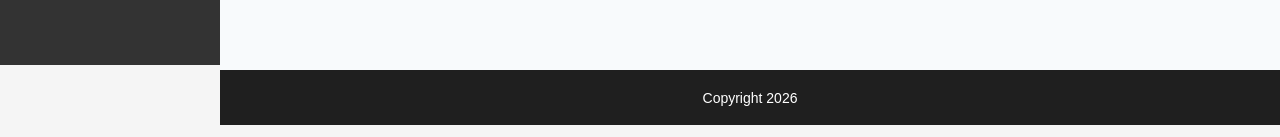
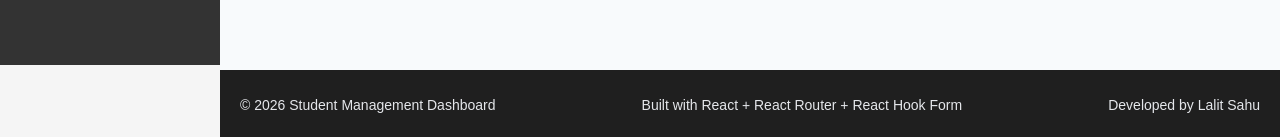
Before and after one commit to lalit-sahu-iphtech/Student-Dashboard, a React (Vite) app in the folder Student-Dashboard/: page /dashboard in a window 1280 px wide. Both pictures are taken after typing "Sample", "name@example.com", "Sample123" into the empty fields and a click on the button "Login". Shown: the part 735-872 px from the top of the page. Built offline with nearby package versions, Linux system fonts and the light colour scheme; no server answers.

Commit message:
update footer

```diff
--- a/Student-Dashboard/src/components/Footer.jsx
+++ b/Student-Dashboard/src/components/Footer.jsx
@@ -1,7 +1,13 @@
-export default function Footer(){
-    return(
-        <footer>
-            <p> Copyright 2026</p>
-        </footer>
-    )
+export default function Footer() {
+  return (
+    <footer className="footer">
+      <div className="footer-content">
+        <p>© 2026 Student Management Dashboard</p>
+
+        <p>Built with React + React Router + React Hook Form</p>
+
+        <p>Developed by Lalit Sahu</p>
+      </div>
+    </footer>
+  );
 }
--- a/Student-Dashboard/src/index.css
+++ b/Student-Dashboard/src/index.css
@@ -13,163 +13,114 @@ body {
       LOGIN PAGE
 ===================== */
 
+.login-container {
+  height: 100vh;
 
-.login-container{
+  display: flex;
 
-  height:100vh;
+  justify-content: center;
 
-  display:flex;
+  align-items: center;
 
-  justify-content:center;
-
-  align-items:center;
-
-  background:#f1f5f9;
-
+  background: #f1f5f9;
 }
-
-
 
 /* Login Card */
 
-  .login-card{
+.login-card {
+  width: 380px;
 
+  background: white;
 
-  width:380px;
+  padding: 35px;
 
-  background:white;
+  border-radius: 15px;
 
-  padding:35px;
+  box-shadow: 0 10px 30px rgba(0, 0, 0, 0.12);
 
-  border-radius:15px;
-
-  box-shadow:0 10px 30px rgba(0,0,0,0.12);
-
-  text-align:center;
-
+  text-align: center;
 }
-
-
 
 /* Heading */
 
+.login-card h1 {
+  font-size: 28px;
 
-  .login-card h1{
+  margin-bottom: 10px;
 
-  font-size:28px;
-
-  margin-bottom:10px;
-
-  color:#1f2937;
-
+  color: #1f2937;
 }
 
+.login-card h2 {
+  font-size: 22px;
 
-  .login-card h2{
+  margin-bottom: 25px;
 
-  font-size:22px;
-
-  margin-bottom:25px;
-
-  color:#2563eb;
-
+  color: #2563eb;
 }
-
-
 
 /* Inputs */
 
+.login-card input {
+  width: 100%;
 
-  .login-card input{
+  height: 45px;
 
+  margin-bottom: 15px;
 
-  width:100%;
+  padding: 0 15px;
 
-  height:45px;
+  border: 1px solid #d1d5db;
 
-  margin-bottom:15px;
+  border-radius: 8px;
 
-  padding:0 15px;
+  font-size: 15px;
 
-  border:1px solid #d1d5db;
-
-  border-radius:8px;
-
-  font-size:15px;
-
-  outline:none;
-
-
+  outline: none;
 }
 
+.login-card input:focus {
+  border-color: #2563eb;
 
-
-  .login-card input:focus{
-
-  border-color:#2563eb;
-
-  box-shadow:0 0 5px rgba(37,99,235,0.3);
-
+  box-shadow: 0 0 5px rgba(37, 99, 235, 0.3);
 }
-
-
 
 /* Login Button */
 
+.login-card button {
+  width: 100%;
 
-  .login-card button{
+  height: 45px;
 
+  background: #2563eb;
 
-  width:100%;
+  color: white;
 
-  height:45px;
+  border: none;
 
-  background:#2563eb;
+  border-radius: 8px;
 
-  color:white;
+  font-size: 16px;
 
-  border:none;
+  font-weight: 600;
 
-  border-radius:8px;
+  cursor: pointer;
 
-  font-size:16px;
-
-  font-weight:600;
-
-  cursor:pointer;
-
-  transition:.3s;
-
-
+  transition: 0.3s;
 }
 
-
-
-  .login-card button:hover{
-
-
-  background:#1d4ed8;
-
-
+.login-card button:hover {
+  background: #1d4ed8;
 }
-
-
 
 /* Responsive */
 
+@media (max-width: 500px) {
+  .login-card {
+    width: 90%;
 
-  @media(max-width:500px){
-
-
-  .login-card{
-
-  width:90%;
-
-  padding:25px;
-
+    padding: 25px;
   }
-
-
 }
 
 /* header {
@@ -292,35 +243,27 @@ aside h3 {
 
   color: #2563eb;
 }
-.nav-search input{
+.nav-search input {
+  width: 350px;
 
+  height: 38px;
 
-  width:350px;
+  padding: 0 15px;
 
-  height:38px;
+  border: 1px solid #ddd;
 
-  padding:0 15px;
+  border-radius: 20px;
 
-  border:1px solid #ddd;
+  font-size: 14px;
 
-  border-radius:20px;
-
-  font-size:14px;
-
-  outline:none;
-
+  outline: none;
 }
 
+.nav-search input:focus {
+  border-color: #2563eb;
 
-
-  .nav-search input:focus{
-
-  border-color:#2563eb;
-
-  box-shadow:0 0 5px rgba(37,99,235,.3);
-
+  box-shadow: 0 0 5px rgba(37, 99, 235, 0.3);
 }
-
 
 /* Right Side */
 
@@ -467,36 +410,74 @@ aside h3 {
 .search-filter select {
   width: 140px;
 }
-main{
+main {
+  margin-left: 220px;
 
-  margin-left:220px;
+  padding: 30px;
 
-  padding:30px;
+  background: #f8fafc;
 
-  background:#f8fafc;
-
-  min-height:calc(100vh - 115px);
-
+  min-height: calc(100vh - 115px);
 }
 
-footer {
+/* Footer */
+
+.footer {
   background: #1f1f1f;
 
   color: white;
 
-  height: 55px;
+  margin-left: 220px;
+
+  height: 70px;
 
   display: flex;
 
+  align-items: center;
+
   justify-content: center;
+
+  padding: 10px 20px;
+}
+
+.footer-content {
+  display: flex;
+
+  justify-content: space-between;
 
   align-items: center;
 
-  margin-left: 220px;
+  width: 100%;
+
+  max-width: 1200px;
 
   font-size: 14px;
+}
 
-  font-weight: 500;
+.footer p {
+  margin: 0;
+
+  color: #e5e7eb;
+}
+
+/* Mobile Responsive */
+
+@media (max-width: 768px) {
+  .footer {
+    margin-left: 0;
+
+    height: auto;
+
+    padding: 20px;
+  }
+
+  .footer-content {
+    flex-direction: column;
+
+    gap: 8px;
+
+    text-align: center;
+  }
 }
 
 table {
@@ -508,19 +489,16 @@ table {
 
   margin-top: 20px;
 }
-th{
-  background:#f1f5f9;
+th {
+  background: #f1f5f9;
 
-  font-weight:700;
+  font-weight: 700;
 
-  color:#334155;
-
+  color: #334155;
 }
 
-  tr:hover{
-
-  background:#f8fafc;
-
+tr:hover {
+  background: #f8fafc;
 }
 th,
 td {
```
Lines whose indentation alone changed are shown as unchanged.
